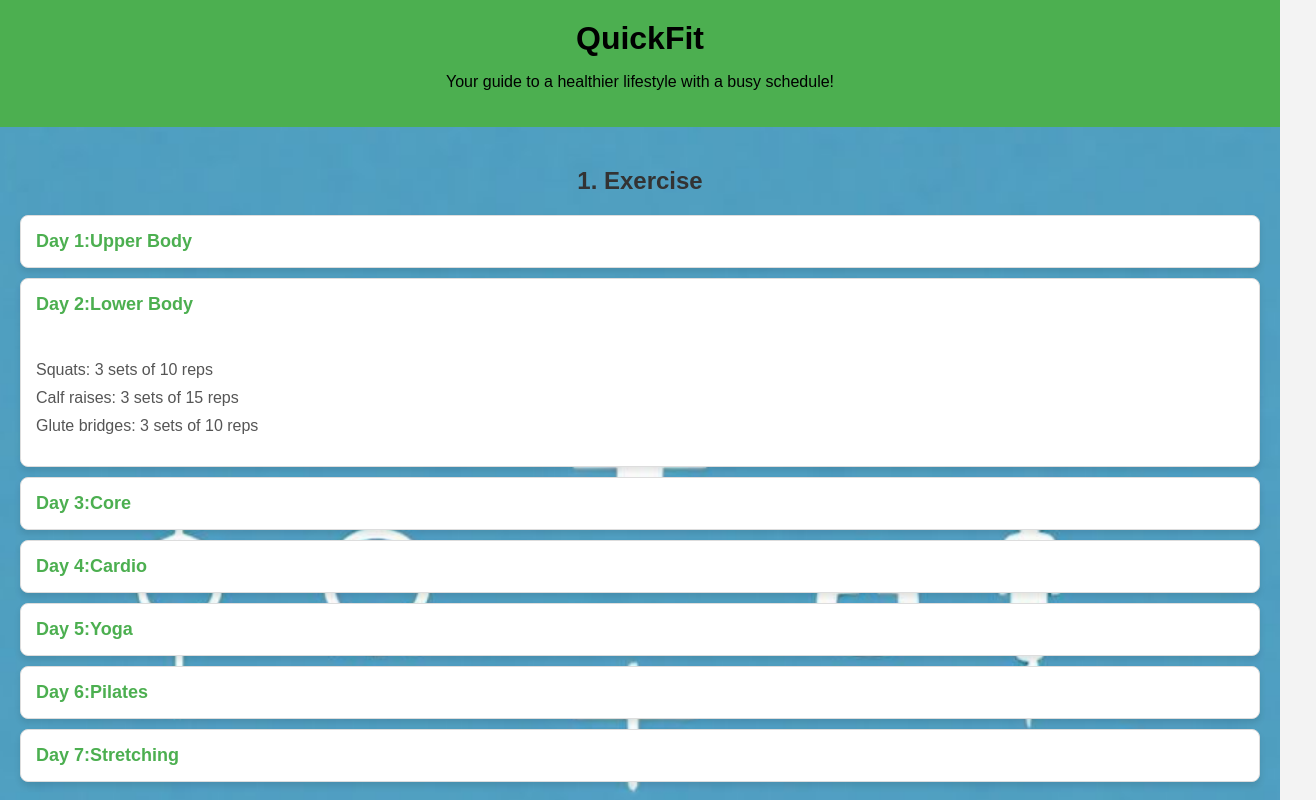
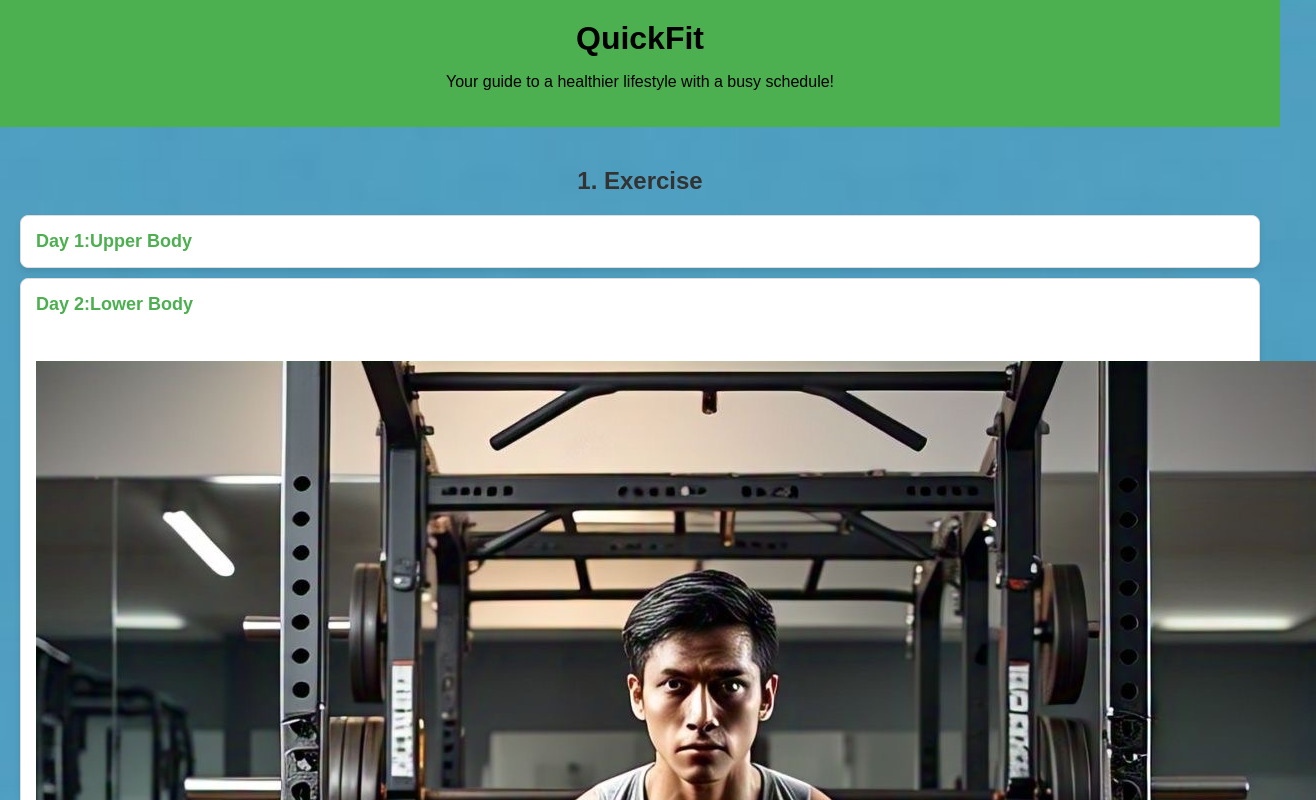
Before and after one commit to fyymaah/QuickFit, a plain HTML site: page index.html in a window 1280 px wide. Both pictures are taken after a click on the element "Day 2:Lower Body". Shown: the top 800 px of the page, 1316 px wide, since content can reach past the window. Drawn offline with Linux system fonts and the light colour scheme.

Commit message:
Update index.html

```diff
--- a/index.html
+++ b/index.html
@@ -124,6 +124,7 @@
       <h3>Day 2:Lower Body</h3>
       <div class="content">
         <ul>
+           <img src="e2.jpg">
           <li>Squats: 3 sets of 10 reps</li>
           <li>Calf raises: 3 sets of 15 reps</li>
           <li>Glute bridges: 3 sets of 10 reps</li>
```
